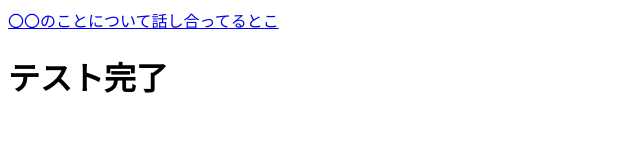
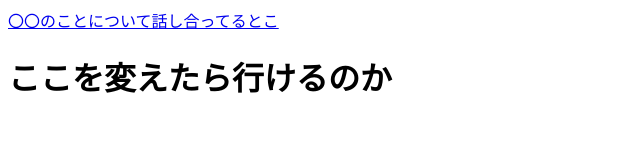
Before and after one commit to fynk7777/ayasii, a plain HTML site: page index.html in a window 1280 px wide. Shown: the whole page, without its empty margins (0-640 px from the left). Drawn offline with Linux system fonts and the light colour scheme.

Commit message:
update index.html

```diff
--- a/index.html
+++ b/index.html
@@ -1,2 +1,2 @@
 <a href="https://discord.com/channels/735130420630388807/892062687557738548">〇〇のことについて話し合ってるとこ</a>
-<h1>テスト完了</h1>
+<h1>ここを変えたら行けるのか</h1>
```
